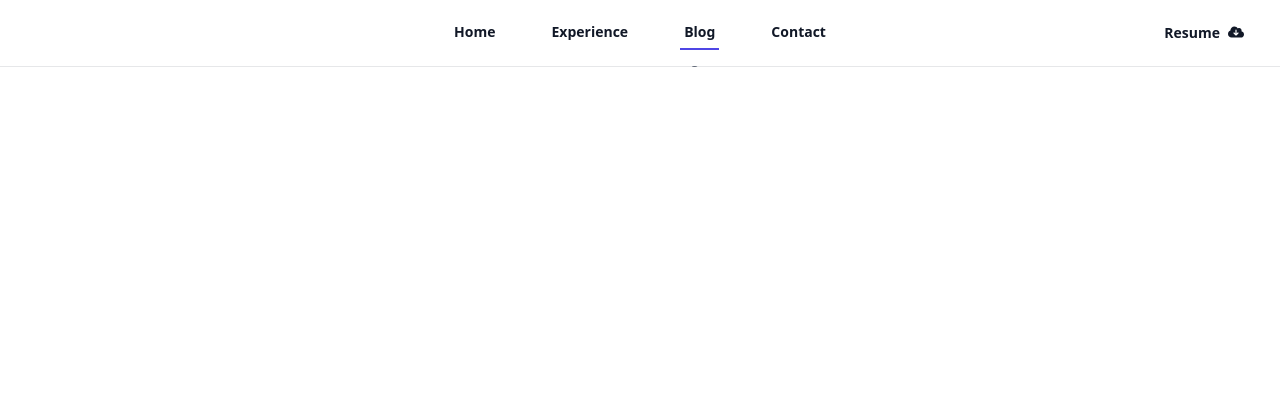
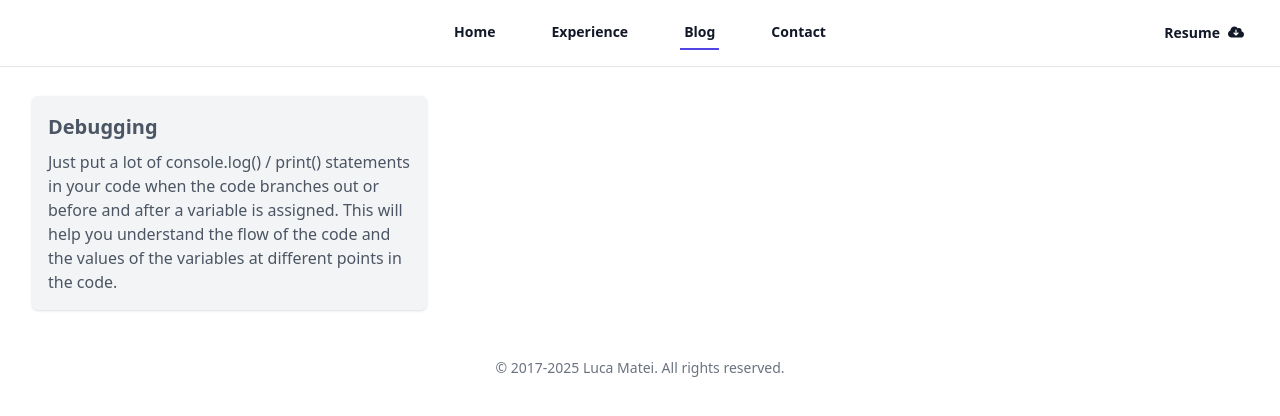
Before and after one commit to luca-matei/lucamatei.eu, a Next.js app: page /blog in a window 1280 px wide. Shown: the top 416 px of the page. Built offline with nearby package versions, Linux system fonts and the light colour scheme.

Commit message:
chore: add blog

```diff
--- a/next.config.mjs
+++ b/next.config.mjs
@@ -1,3 +1,5 @@
+import createMDX from '@next/mdx'
+
 /** @type {import('next').NextConfig} */
 const nextConfig = {
   async redirects() {
@@ -11,4 +13,9 @@ const nextConfig = {
   }
 };
 
-export default nextConfig;
+const withMDX = createMDX({
+  // Add markdown plugins here, as desired
+})
+
+// Merge MDX config with Next.js config
+export default withMDX(nextConfig)
--- a/package.json
+++ b/package.json
@@ -14,8 +14,12 @@
     "@fortawesome/free-solid-svg-icons": "^6.5.1",
     "@fortawesome/react-fontawesome": "^0.2.0",
     "@headlessui/react": "^1.7.18",
+    "@mdx-js/loader": "^3.1.0",
+    "@mdx-js/react": "^3.1.0",
+    "@next/mdx": "^15.1.7",
     "@sendgrid/mail": "^8.1.1",
     "@tailwindcss/forms": "^0.5.7",
+    "@types/mdx": "^2.0.13",
     "next": "14.1.1",
     "react": "^18",
     "react-dom": "^18",
--- /dev/null
+++ b/src/app/(pages)/blog/MasonryLayout.tsx
@@ -0,0 +1,76 @@
+import React, {ComponentType} from 'react';
+
+export interface BlogPost {
+  id: string;
+  Content: ComponentType;
+  createdAt: Date;
+}
+
+interface MasonryLayoutProps {
+  items: BlogPost[];
+}
+
+const MasonryLayout: React.FC<MasonryLayoutProps> = ({ items }) => {
+  // Sort items by creation date (newest first)
+  const sortedItems = [...items].sort((a, b) =>
+    b.createdAt.getTime() - a.createdAt.getTime()
+  );
+
+  // Helper function to distribute items into columns
+  const distributeItems = (numColumns: number) => {
+    const columns: BlogPost[][] = Array.from({ length: numColumns }, () => []);
+
+    sortedItems.forEach((item, index) => {
+      columns[index % numColumns].push(item);
+    });
+
+    return columns;
+  };
+
+  return (
+    <div className="w-full">
+      {/* Mobile: 1 column */}
+      <div className="block sm:hidden">
+        <div className="space-y-4">
+          {sortedItems.map((item) => (
+            <div key={item.id} className="w-full bg-gray-100">
+              <item.Content />
+            </div>
+          ))}
+        </div>
+      </div>
+
+      {/* Tablet: 2 columns */}
+      <div className="hidden sm:block lg:hidden">
+        <div className="grid grid-cols-2 gap-4">
+          {distributeItems(2).map((column, columnIndex) => (
+            <div key={columnIndex} className="space-y-4">
+              {column.map((item) => (
+                <div key={item.id} className="w-full bg-gray-100">
+                  <item.Content />
+                </div>
+              ))}
+            </div>
+          ))}
+        </div>
+      </div>
+
+      {/* Desktop: 3 columns */}
+      <div className="hidden lg:block">
+        <div className="grid grid-cols-3 gap-4">
+          {distributeItems(3).map((column, columnIndex) => (
+            <div key={columnIndex} className="space-y-4">
+              {column.map((item) => (
+                <div key={item.id} className="blog_post w-full bg-gray-100 text-gray-600 p-4 rounded-md shadow">
+                  <item.Content />
+                </div>
+              ))}
+            </div>
+          ))}
+        </div>
+      </div>
+    </div>
+  );
+};
+
+export default MasonryLayout;
--- a/src/app/(pages)/blog/page.tsx
+++ b/src/app/(pages)/blog/page.tsx
@@ -1,6 +1,12 @@
+"use client";
+import React from 'react';
+import MasonryLayout from "@/app/(pages)/blog/MasonryLayout";
+import {BLOG_POSTS} from "@/blog-posts/BlogPosts";
+
 export default function Blog() {
   return (
-    <>
-    </>
+    <div className={"mx-auto max-w-7xl px-6 lg:px-8 pt-24"}>
+      <MasonryLayout items={BLOG_POSTS} />
+    </div>
   );
 }
--- a/src/app/(presentation-pages)/(home)/about.tsx
+++ b/src/app/(presentation-pages)/(home)/about.tsx
@@ -27,7 +27,7 @@ export default function About() {
     },
   }
   return (
-    <div id="about" className="mx-auto max-w-7xl px-6 lg:px-8 py-24 sm:py-32 lg:py-40 bg-white">
+    <div id="about" className="mx-auto max-w-7xl px-6 lg:px-8 py-24 sm:py-32 lg:py-40">
       <div className="mx-auto lg:mx-0">
         <div className="grid grid-cols-1 lg:grid-cols-2 gap-16">
           <div>
--- a/src/app/(presentation-pages)/(home)/projects.tsx
+++ b/src/app/(presentation-pages)/(home)/projects.tsx
@@ -5,7 +5,6 @@ import {GITHUB_URL} from "@/constants";
 
 export default function Projects() {
   return (
-    <div className="bg-white">
     <div className="px-6 py-24 sm:px-6 sm:py-32 lg:px-8">
       <div className="mx-auto max-w-2xl text-center">
         <h2 className="text-3xl font-bold tracking-tight text-gray-900 sm:text-4xl">
@@ -29,6 +28,5 @@ export default function Projects() {
         </div>
       </div>
     </div>
-    </div>
   )
 }
--- a/src/app/globals.css
+++ b/src/app/globals.css
@@ -5,3 +5,9 @@
 html {
   scroll-behavior: smooth;
 }
+
+.blog_post > h3 {
+  font-size: 1.25rem;
+  font-weight: 700;
+  margin-bottom: 0.5rem;
+}
--- /dev/null
+++ b/src/blog-posts/BlogPosts.tsx
@@ -0,0 +1,10 @@
+import Debugging from './debugging.mdx';
+import {BlogPost} from "@/app/(pages)/blog/MasonryLayout";
+
+export const BLOG_POSTS: BlogPost[] = [
+  {
+    id: '1',
+    Content: Debugging,
+    createdAt: new Date('2021-09-01'),
+  },
+]
--- /dev/null
+++ b/src/blog-posts/debugging.mdx
@@ -0,0 +1,4 @@
+
+### Debugging
+
+Just put a lot of console.log() / print() statements in your code when the code branches out or before and after a variable is assigned. This will help you understand the flow of the code and the values of the variables at different points in the code.
```
Also changed, not shown: src/app/(pages)/resume/page.tsx (indentation only), 1 other file (tests, documents, lock files or other folders). Lines whose indentation alone changed are shown as unchanged.
